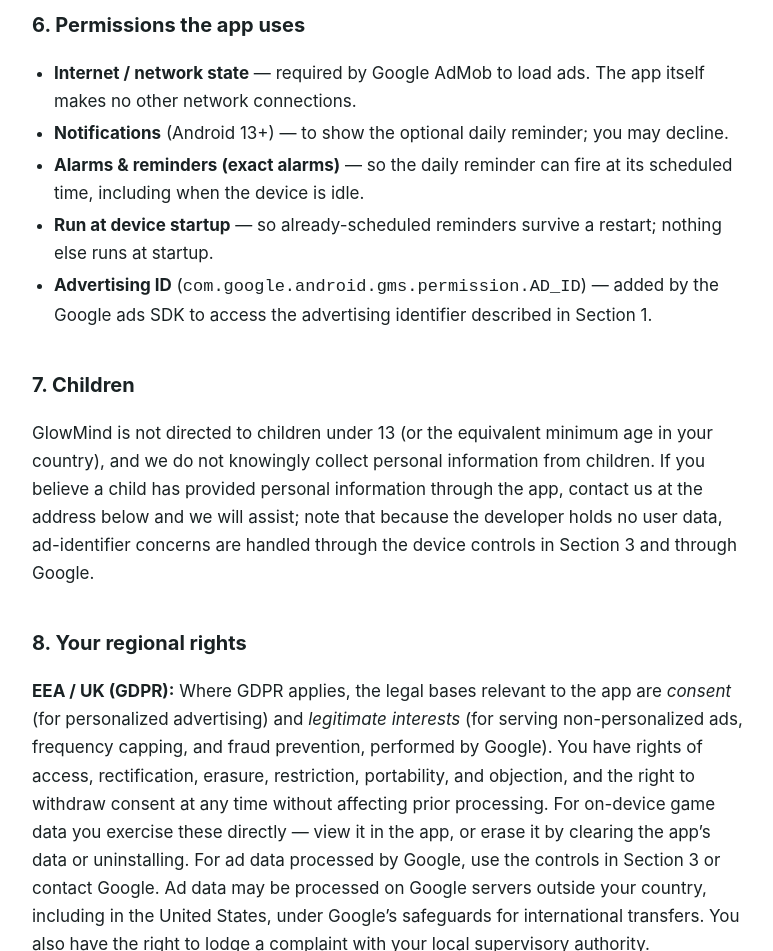
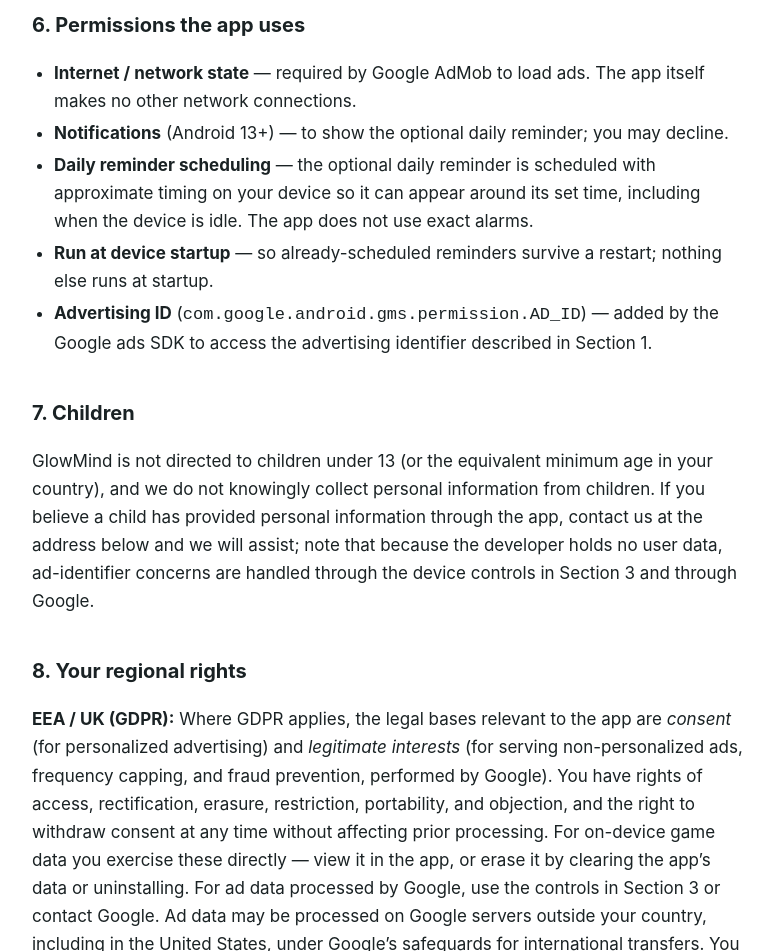
Before and after one commit to wadayalabs/wadayalabs.github.io, a plain HTML site: page glowmind/privacy-policy.html in a window 1280 px wide. Shown: the part 3397-4348 px from the top of the page, without its empty margins (250-1023 px from the left). Drawn offline with Linux system fonts and the light colour scheme.

Commit message:
Add files via upload

```diff
--- a/glowmind/privacy-policy.html
+++ b/glowmind/privacy-policy.html
@@ -191,8 +191,7 @@
       The app itself makes no other network connections.</li>
     <li><strong>Notifications</strong> (Android 13+) — to show the optional daily reminder;
       you may decline.</li>
-    <li><strong>Alarms &amp; reminders (exact alarms)</strong> — so the daily reminder can
-      fire at its scheduled time, including when the device is idle.</li>
+    <li><strong>Daily reminder scheduling</strong> — the optional daily reminder is scheduled with approximate timing on your device so it can appear around its set time, including when the device is idle. The app does not use exact alarms.</li>
     <li><strong>Run at device startup</strong> — so already-scheduled reminders survive a
       restart; nothing else runs at startup.</li>
     <li><strong>Advertising ID</strong> (<code>com.google.android.gms.permission.AD_ID</code>)
```
